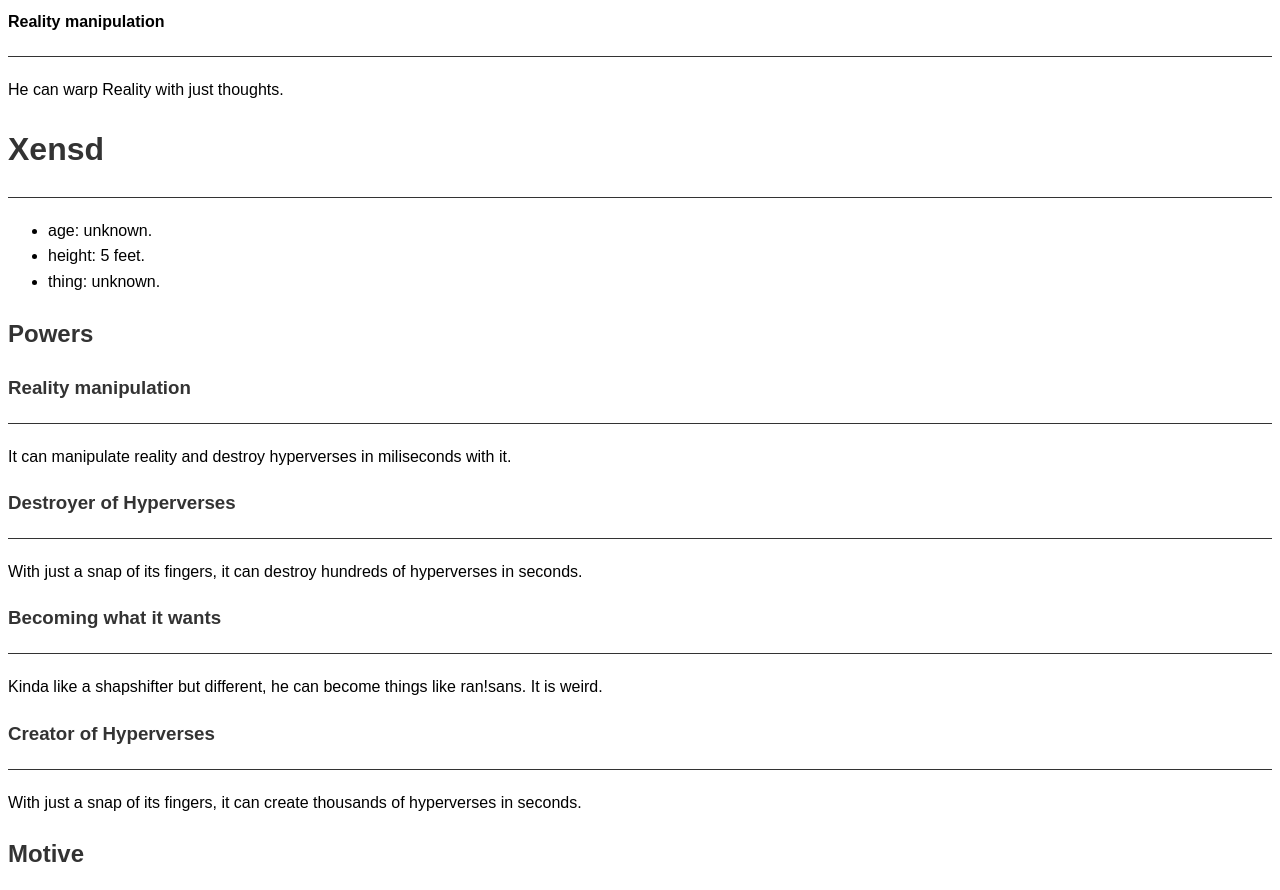
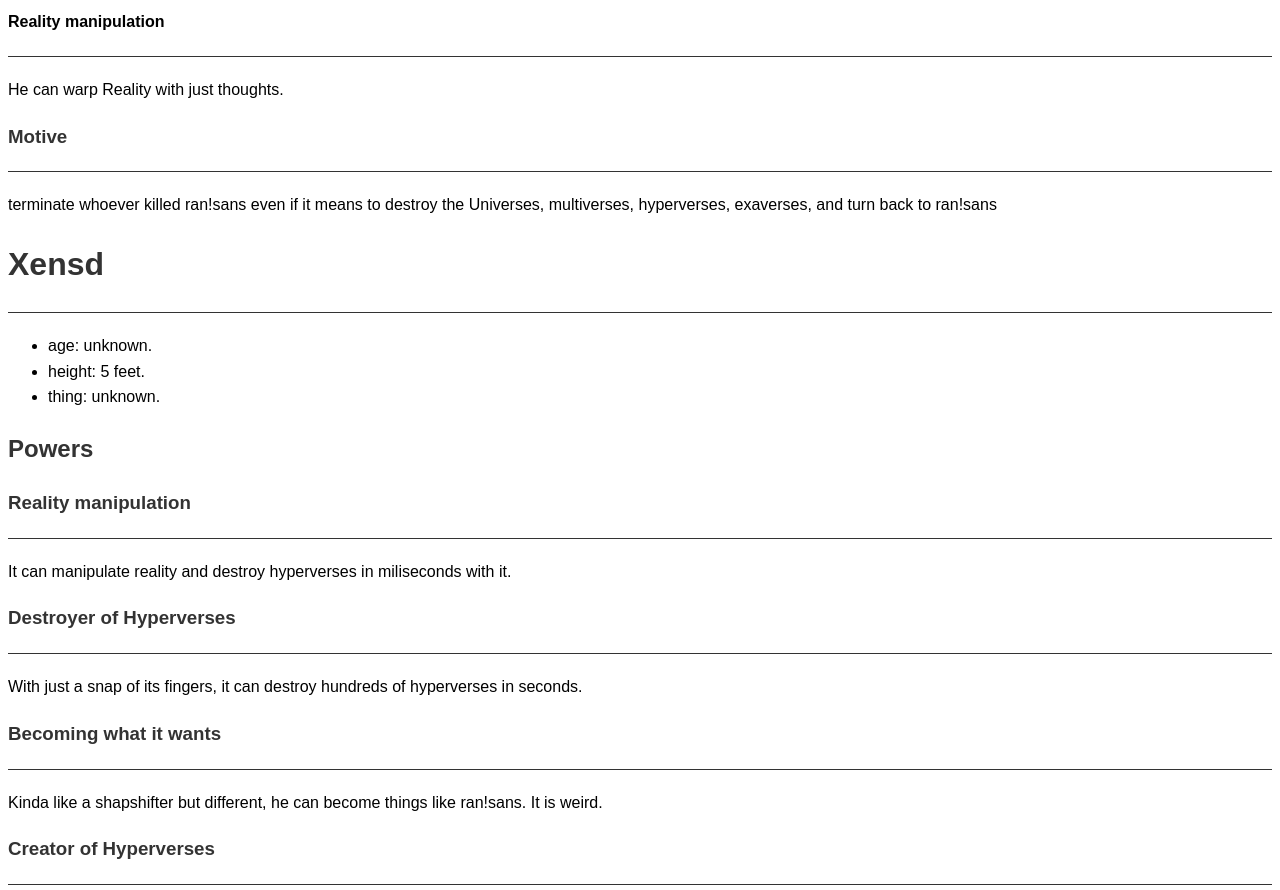
Before and after one commit to Antetreonick/Antetreonick.github.io, a plain HTML site: page test-sans-thing/index.html in a window 1280 px wide. Shown: the part 1780-2670 px from the top of the page. Drawn offline with Linux system fonts and the light colour scheme.

Commit message:
Update index.html

```diff
--- a/test-sans-thing/index.html
+++ b/test-sans-thing/index.html
@@ -101,6 +101,9 @@
     <hr>
 
     <p>He can warp Reality with just thoughts.</p>
+    <h3>Motive</h3>
+    <hr>
+    <p>terminate whoever killed ran!sans even if it means to destroy the Universes, multiverses, hyperverses, exaverses, and turn back to ran!sans</p>
 
     <h1>Xensd</h1>
     <hr>
```
